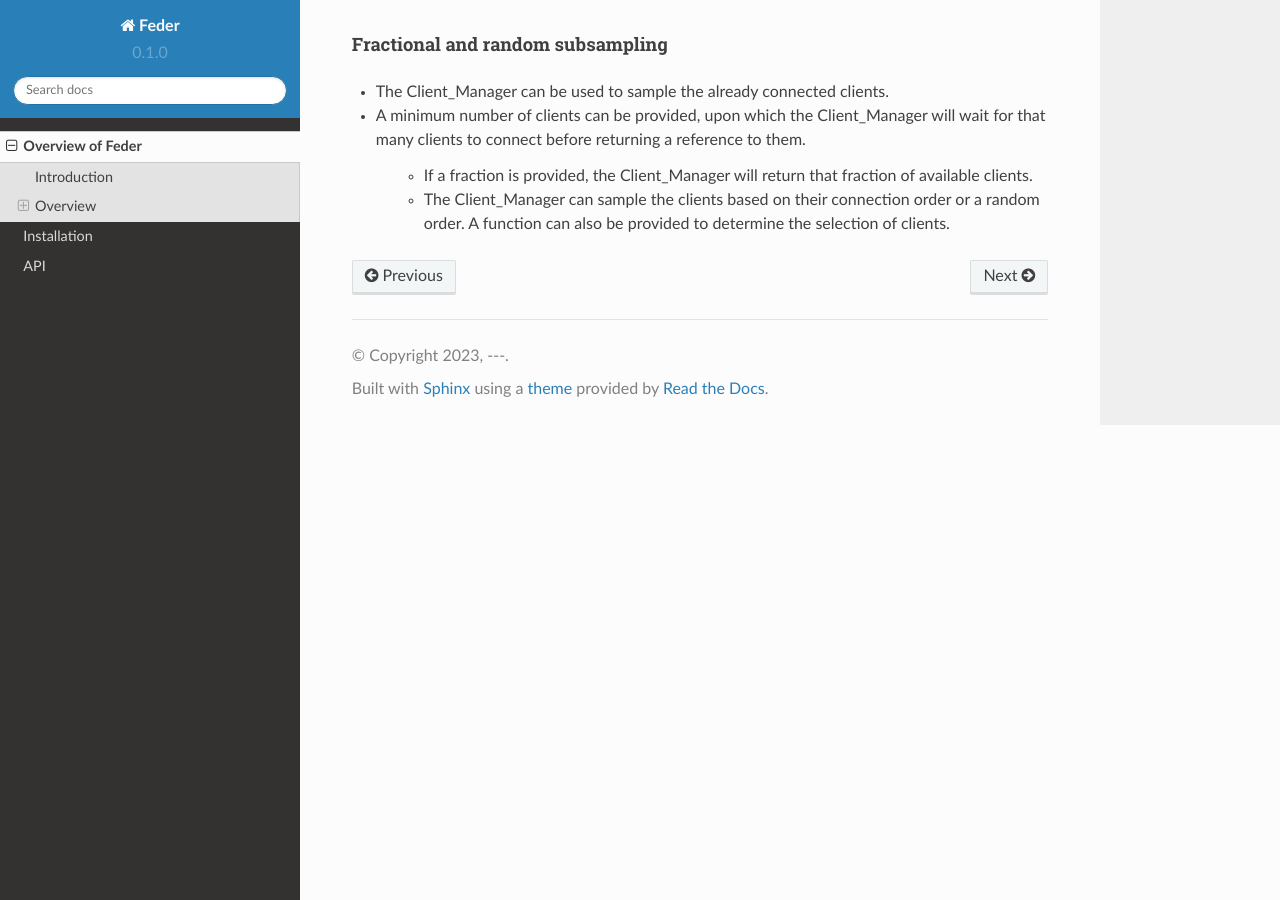
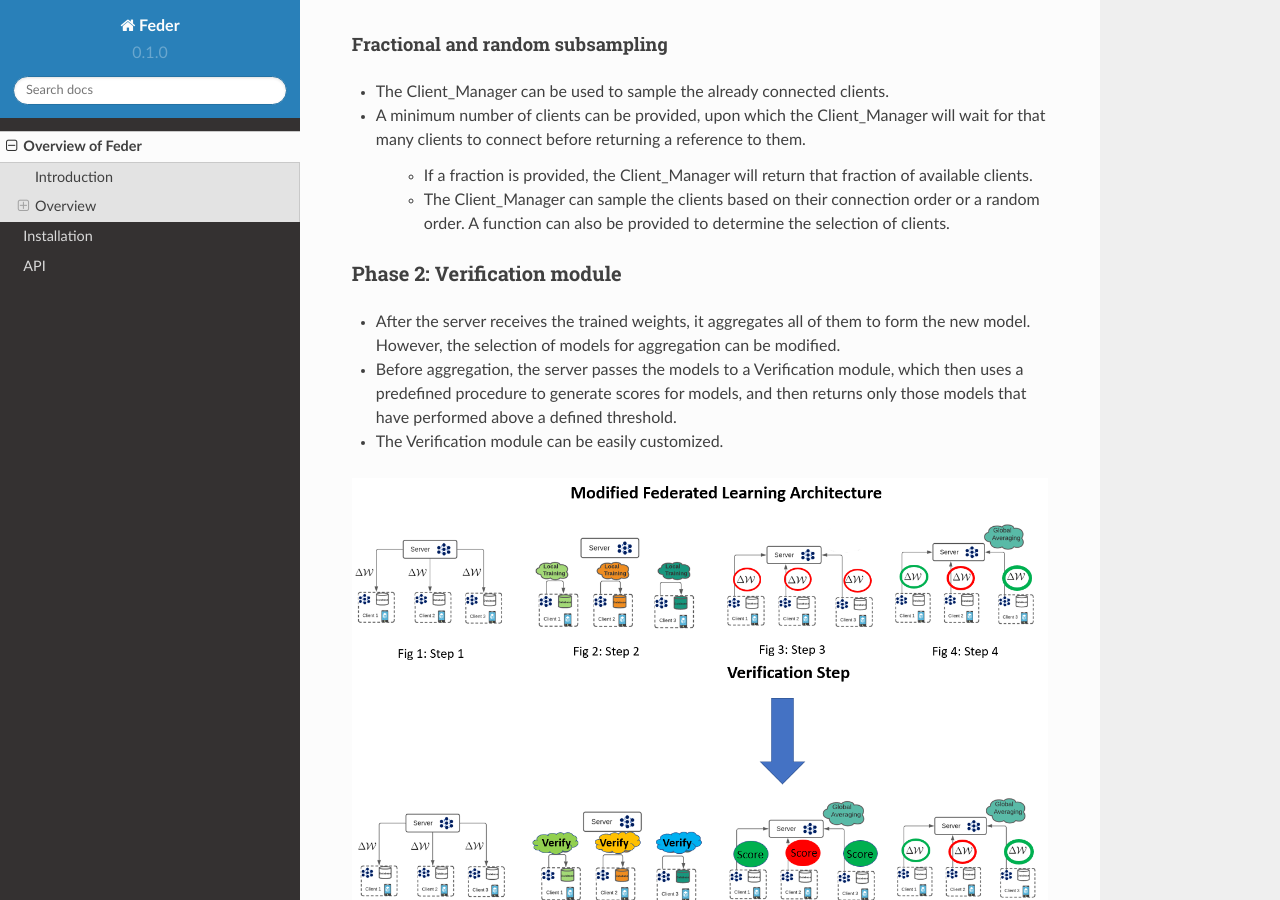
Before and after one commit to Kasliwal17/Feder, a Sphinx documentation site: the page built from docs/source/overview.rst, in a window 1280 px wide and 900 px high, scrolled down 2521 px. Built offline with Sphinx 7.4.7 and the Read the Docs theme 2.0.0, drawn with Linux system fonts in a browser that asks for light colours; pages that are not in the unit, such as notebooks, are missing from menus.

Commit message:
Update docs

```diff
--- a/docs/source/overview.rst
+++ b/docs/source/overview.rst
@@ -75,3 +75,16 @@ Fractional and random subsampling
 
    * If a fraction is provided, the Client_Manager will return that fraction of available clients.
    * The Client_Manager can sample the clients based on their connection order or a random order. A function can also be provided to determine the selection of clients.
+
+Phase 2: Verification module
+----------------------------
+
+* After the server receives the trained weights, it aggregates all of them to form the new model. However, the selection of models for aggregation can be modified.
+* Before aggregation, the server passes the models to a Verification module, which then uses a predefined procedure to generate scores for models, and then returns only those models that have performed above a defined threshold.
+* The Verification module can be easily customized.
+
+.. image:: ../imgs/verification.png
+   :align: center
+
+.. image:: ../imgs/verification1.png
+   :align: center
```
Also changed, not shown: docs/imgs/verification.png (added), docs/imgs/verification1.png (added).
